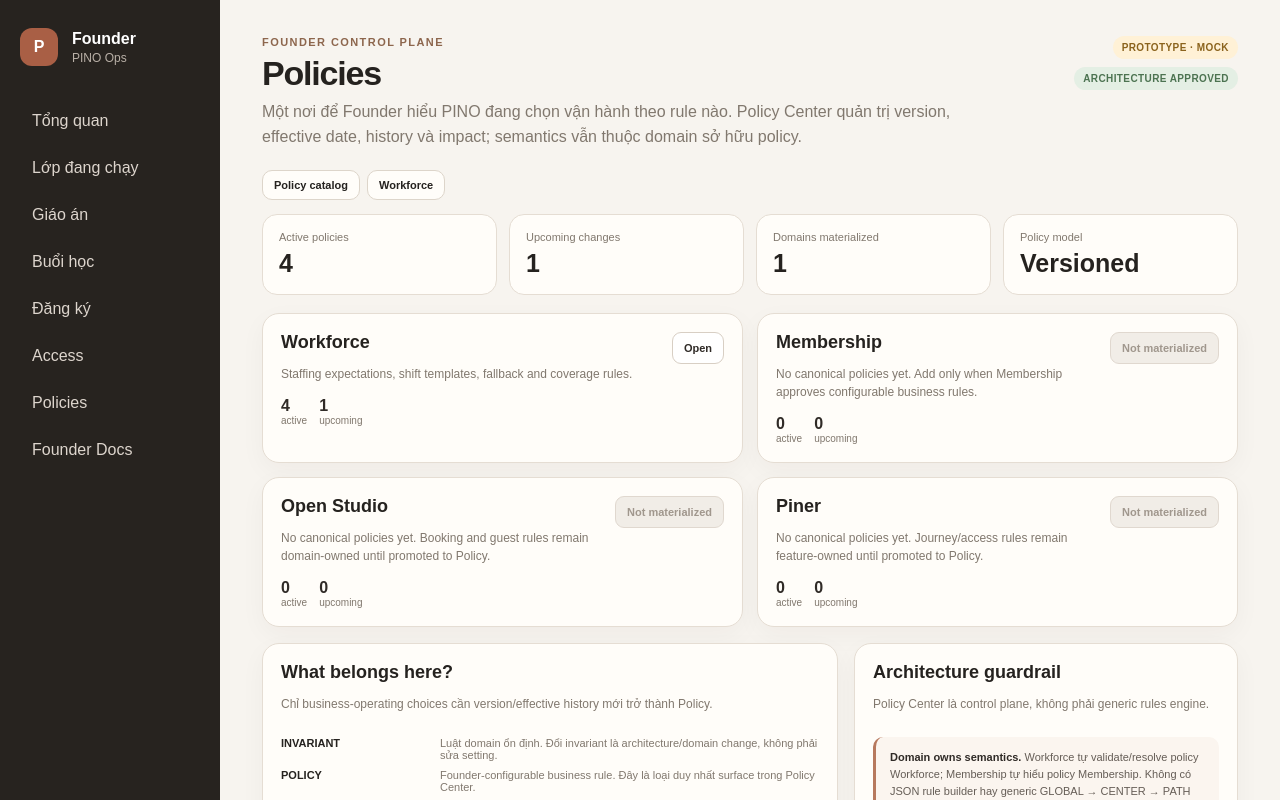
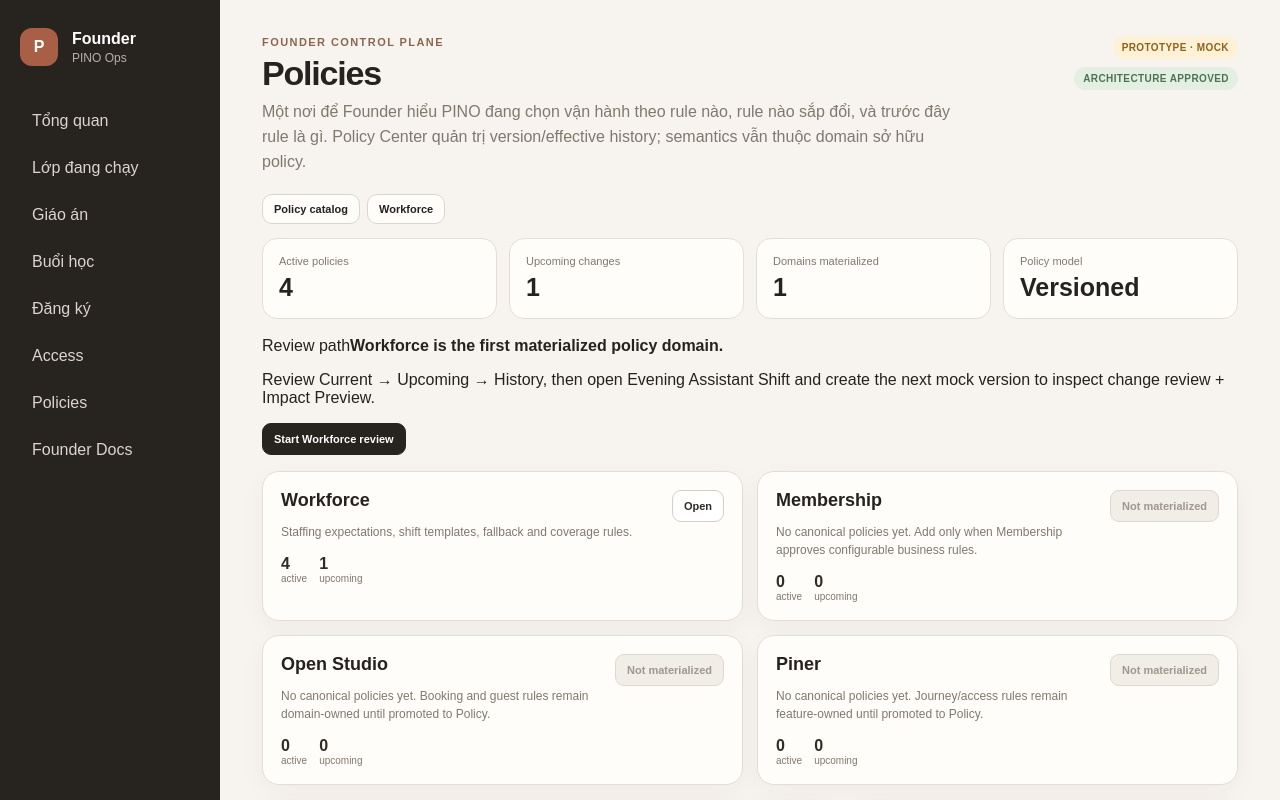
Before and after one commit to vmtct/pino-team-os, a Next.js app: page /founder/policies in a window 1280 px wide. Shown: the top 800 px of the page. Built offline with nearby package versions, Linux system fonts and the light colour scheme.

Commit message:
prototype: orient founder policy center review

```diff
--- a/app/founder/policies/page.tsx
+++ b/app/founder/policies/page.tsx
@@ -8,7 +8,7 @@ export default function PolicyCenterPage(){
   const upcoming = policyDomains.reduce((sum,domain)=>sum+domain.upcoming,0);
   return <PolicyShell
     title="Policies"
-    subtitle="Một nơi để Founder hiểu PINO đang chọn vận hành theo rule nào. Policy Center quản trị version, effective date, history và impact; semantics vẫn thuộc domain sở hữu policy."
+    subtitle="Một nơi để Founder hiểu PINO đang chọn vận hành theo rule nào, rule nào sắp đổi, và trước đây rule là gì. Policy Center quản trị version/effective history; semantics vẫn thuộc domain sở hữu policy."
   >
     <section className={styles.summary}>
       <div className={styles.metric}><span>Active policies</span><strong>{active}</strong></div>
@@ -17,7 +17,16 @@ export default function PolicyCenterPage(){
       <div className={styles.metric}><span>Policy model</span><strong>Versioned</strong></div>
     </section>
 
-    <section className={styles.grid}>
+    <section className={styles.attention}>
+      <div>
+        <span className={styles.attentionKicker}>Review path</span>
+        <strong>Workforce is the first materialized policy domain.</strong>
+        <p>Review Current → Upcoming → History, then open Evening Assistant Shift and create the next mock version to inspect change review + Impact Preview.</p>
+      </div>
+      <Link className={styles.button} href="/founder/policies/workforce">Start Workforce review</Link>
+    </section>
+
+    <section className={`${styles.grid} ${styles.sectionGap}`}>
       {policyDomains.map(domain => <article className={styles.domainCard} key={domain.id}>
         <div>
           <h2>{domain.name}</h2>
```
